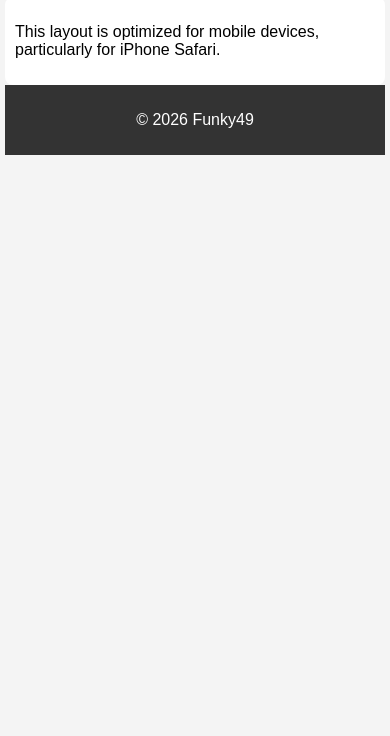
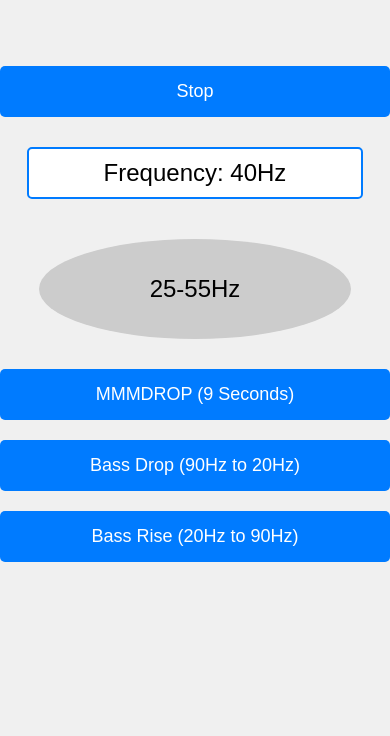
Before and after one commit to funky49/basslab1.4, a plain HTML site: page index.html in a window 390 px wide. Shown: the part 108-844 px from the top of the page. Drawn offline with Linux system fonts and the light colour scheme.

Commit message:
Updated index.html with mobile-optimized layout for iPhone 14 Safari

```diff
--- a/index.html
+++ b/index.html
@@ -7,56 +7,60 @@
     <style>
         body {
             font-family: Arial, sans-serif;
+            display: flex;
+            flex-direction: column;
+            align-items: center;
+            justify-content: center;
+            height: 100vh;
+            background-color: #f0f0f0;
             margin: 0;
-            padding: 0;
-            background-color: #f4f4f4;
         }
-        .container {
-            max-width: 600px;
-            margin: auto;
+        .button {
+            padding: 15px 30px;
+            margin: 10px;
+            font-size: 18px;
+            color: white;
+            background-color: #007BFF;
+            border: none;
+            border-radius: 5px;
+            cursor: pointer;
+        }
+        .frequency-display {
+            margin: 20px;
+            font-size: 24px;
             padding: 10px;
-        }
-        header {
-            background: #333;
-            color: #fff;
-            padding: 10px 0;
+            border: 2px solid #007BFF;
+            border-radius: 5px;
+            background-color: white;
             text-align: center;
         }
-        main {
-            padding: 10px;
-            background: #fff;
-            border-radius: 8px;
+        .knob {
+            width: 100px;
+            height: 100px;
+            margin: 20px;
+            border-radius: 50%;
+            background-color: #ccc;
+            display: flex;
+            align-items: center;
+            justify-content: center;
+            font-size: 24px;
         }
-        footer {
-            text-align: center;
-            padding: 10px 0;
-            background: #333;
-            color: #fff;
-            position: relative;
-            bottom: 0;
-            width: 100%;
-        }
-        @media only screen and (max-width: 600px) {
-            body {
-                padding: 0;
+        @media (max-width: 414px) {
+            .button {
+                width: 100%;
             }
-            .container {
-                padding: 5px;
+            .frequency-display, .knob {
+                width: 80%;
             }
         }
     </style>
 </head>
 <body>
-    <div class="container">
-        <header>
-            <h1>Welcome to BassLab</h1>
-        </header>
-        <main>
-            <p>This layout is optimized for mobile devices, particularly for iPhone Safari.</p>
-        </main>
-        <footer>
-            <p>&copy; 2026 Funky49</p>
-        </footer>
-    </div>
+    <button class="button">Stop</button>
+    <div class="frequency-display">Frequency: <span id="frequency">40Hz</span></div>
+    <div class="knob">25-55Hz</div>
+    <button class="button">MMMDROP (9 Seconds)</button>
+    <button class="button">Bass Drop (90Hz to 20Hz)</button>
+    <button class="button">Bass Rise (20Hz to 90Hz)</button>
 </body>
 </html>
```
